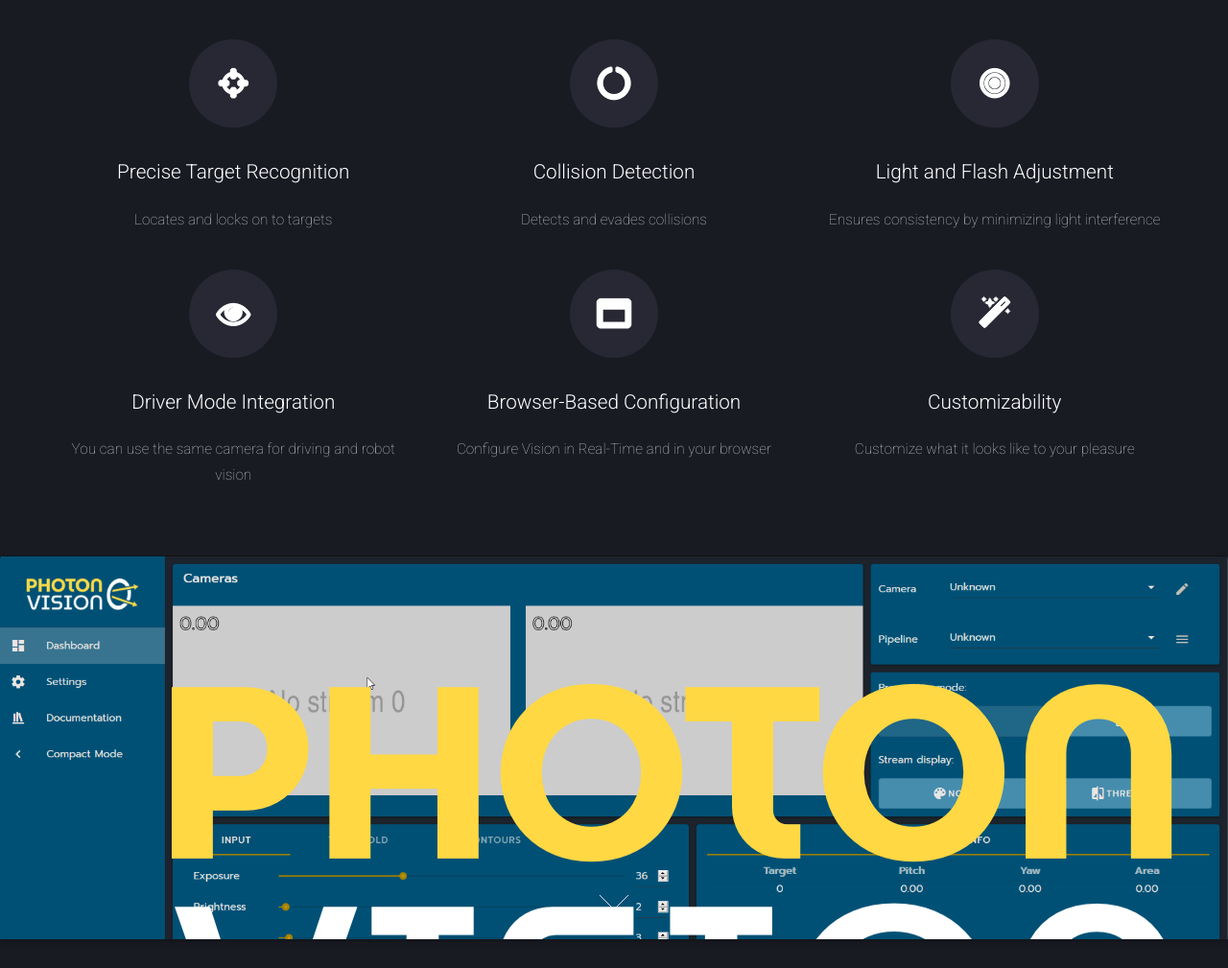
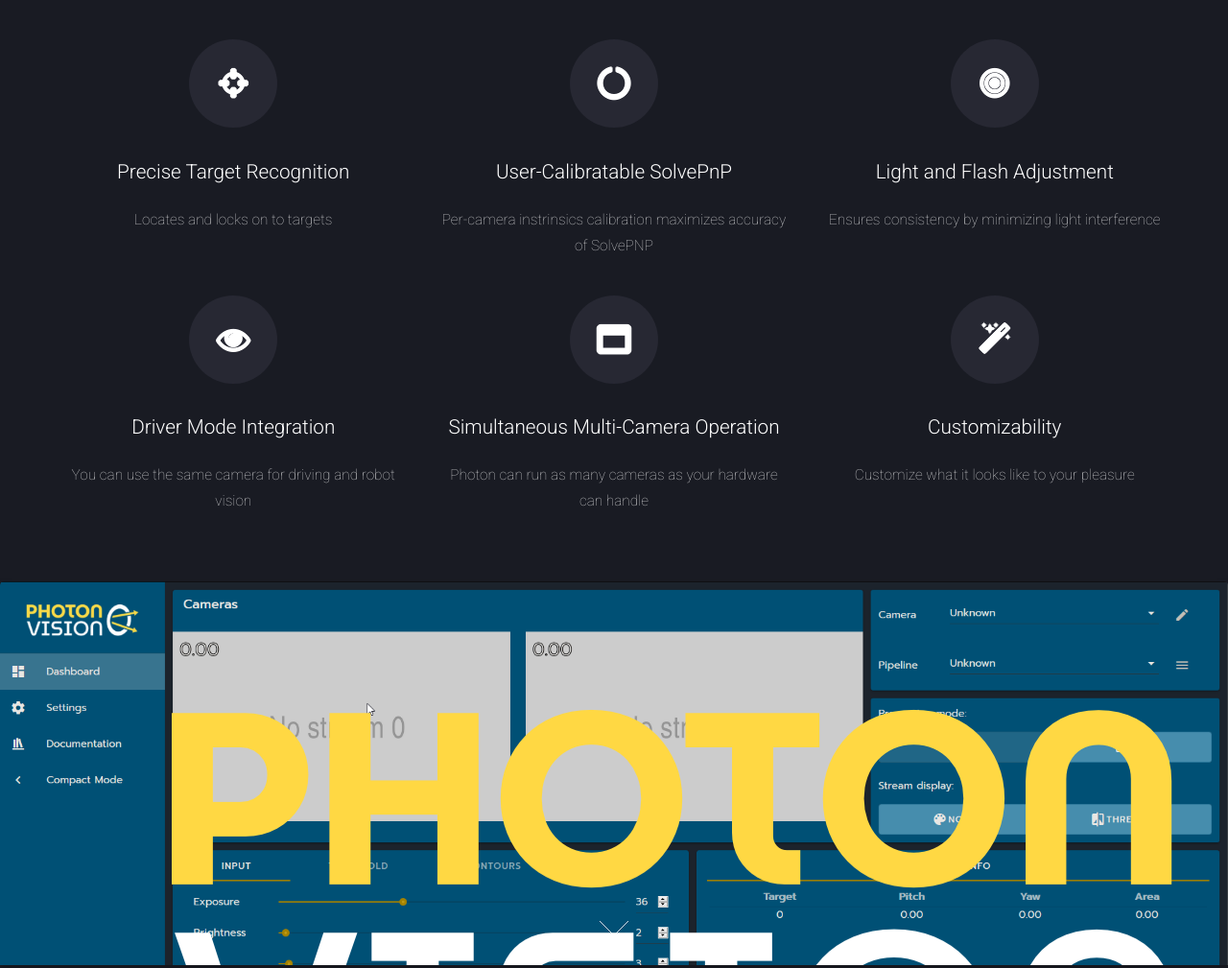
Before and after one commit to 1337kiwi/d4rkf0x.github.io, a plain HTML site: page index.html in a window 1280 px wide. Shown: the part 1499-2508 px from the top of the page at 96% size. Drawn offline with Linux system fonts and the light colour scheme; files whose address does not match are found by name.

Commit message:
[Landing] Added Features

```diff
--- a/index.html
+++ b/index.html
@@ -63,8 +63,8 @@
                             </section>
                             <section class="4u 6u$(medium) 12u$(xsmall)">
                                 <span class="icon alt major fa-circle-o-notch"></span>
-                                <h3>Collision Detection</h3>
-                                <p>Detects and evades collisions</p>
+                                <h3>User-Calibratable SolvePnP</h3>
+                                <p>Per-camera instrinsics calibration maximizes accuracy of SolvePNP</p>
                             </section>
                             <section class="4u$ 6u$(medium) 12u$(xsmall)">
                                 <span class="icon alt major fa-bullseye"></span>
@@ -78,8 +78,8 @@
                             </section>
                             <section class="4u 6u$(medium) 12u$(xsmall)">
                                 <span class="icon alt major fa-window-maximize"></span>
-                                <h3>Browser-Based Configuration</h3>
-                                <p>Configure Vision in Real-Time and in your browser</p>
+                                <h3>Simultaneous Multi-Camera Operation</h3>
+                                <p>Photon can run as many cameras as your hardware can handle</p>
                             </section>
                             <section class="4u$ 6u$(medium) 12u$(xsmall)">
                                 <span class="icon alt major fa-magic"></span>
```
